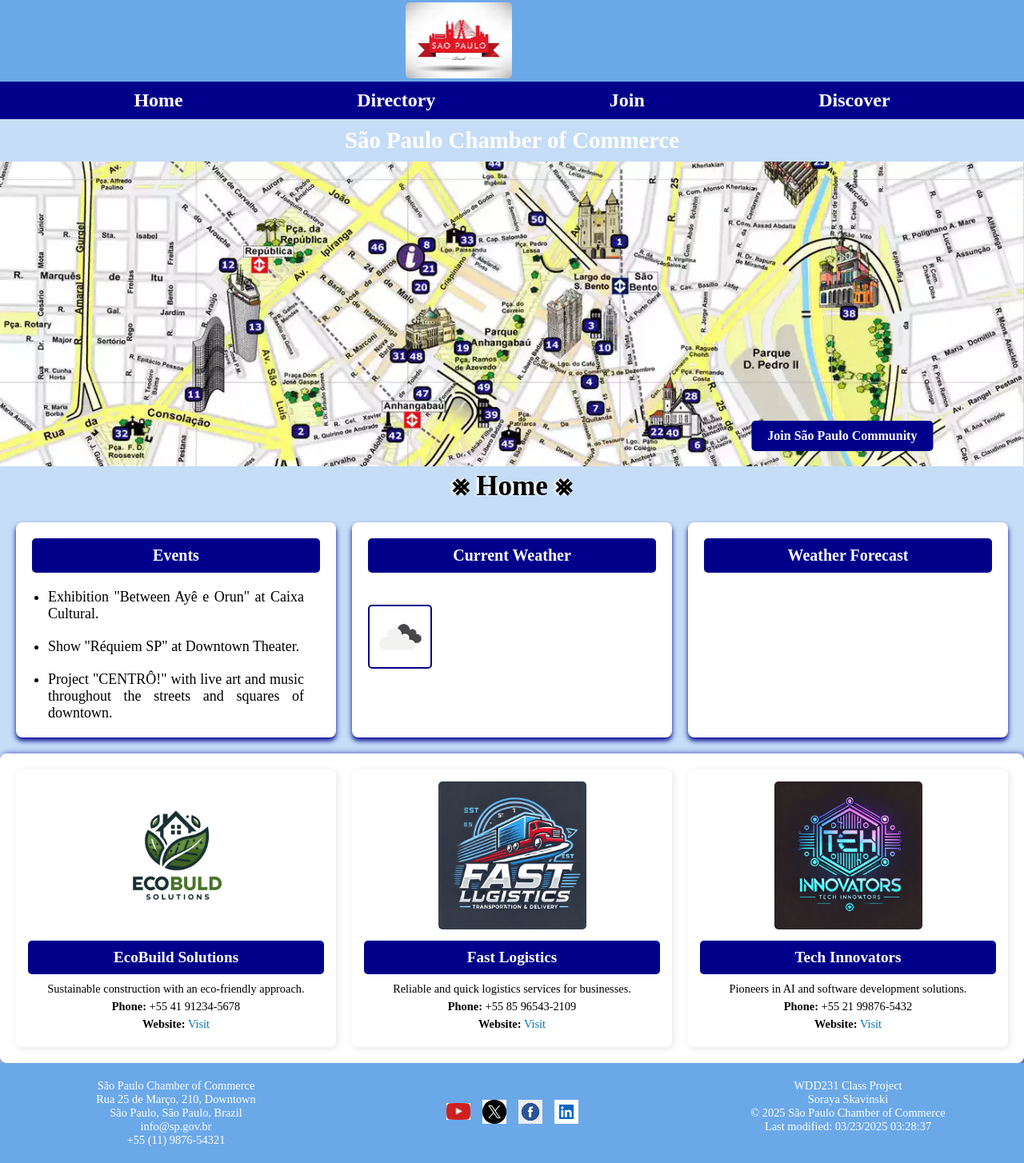
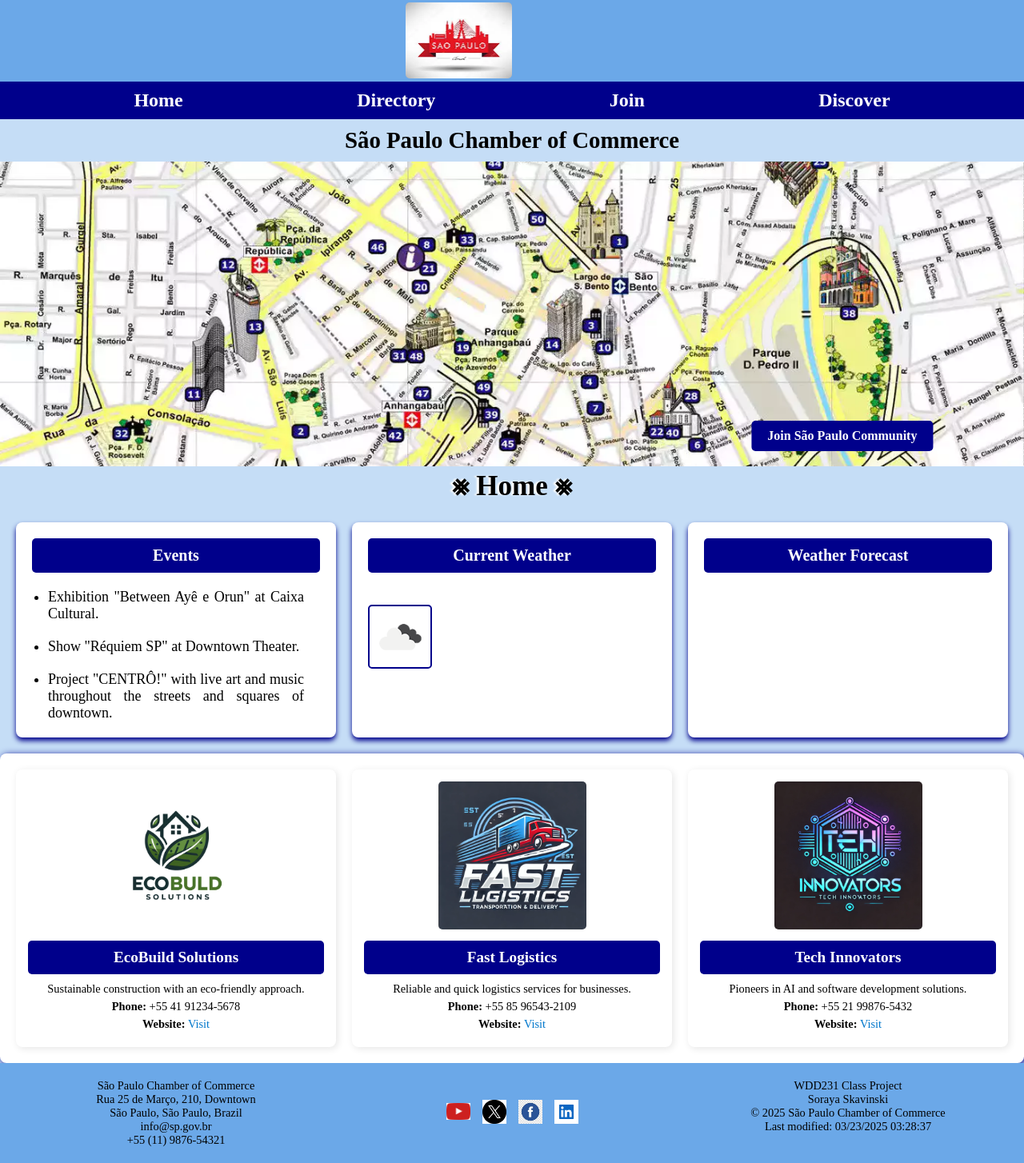
Before and after one commit to sorayaskavinski/wdd231, a plain HTML site: page chamber/index.html in a window 1280 px wide. Shown: the part 7-1461 px from the top of the page at 80% size. Drawn offline with Linux system fonts and the light colour scheme; no server answers.

Commit message:
color change

```diff
--- a/chamber/styles/base.css
+++ b/chamber/styles/base.css
@@ -37,7 +37,7 @@ main {
 }
 
 h1 {
-    color: var(--text-color);
+    color: var(--text-second-color);
     text-align: center;
     padding: 10px;
     font-weight: bold;
@@ -223,11 +223,11 @@ h3{
 
 footer {
     display: grid;
-    grid-template-columns: repeat(3, 1fr); /* Three equal columns */
+    grid-template-columns: repeat(3, 1fr);
     gap: 20px;
     padding: 20px;
     background-color:var(--primary-color);
-    color: var(--text-color);
+    color: var(--text-second-color);
     text-align: center;
 }
 
```
